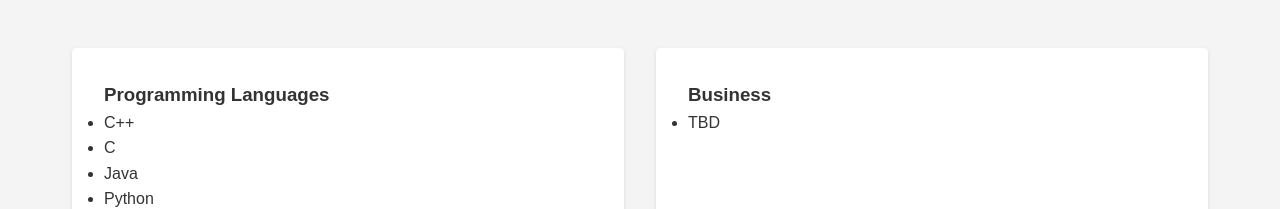
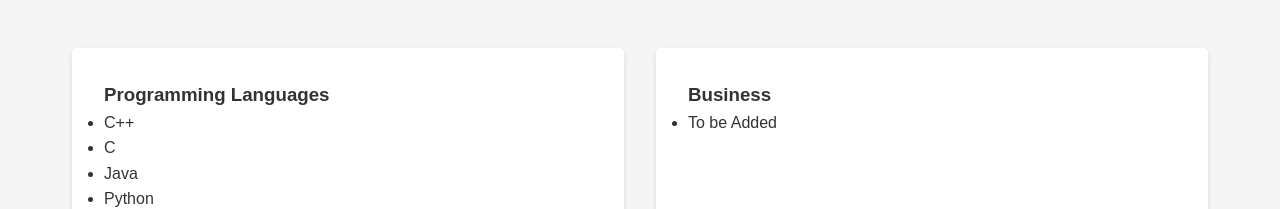
Before and after one commit to jinqizh/jinqizh.github.io, a plain HTML site: page index.html in a window 1280 px wide. Shown: the part 970-1179 px from the top of the page. Drawn offline with Linux system fonts and the light colour scheme.

Commit message:
Update index.html

```diff
--- a/index.html
+++ b/index.html
@@ -202,7 +202,7 @@
                 <div class="card">
                     <h3>Business</h3>
                     <ul>
-                        <li>TBD</li>
+                        <li>To be Added</li>
                     </ul>
                 </div>
             </div>
```
